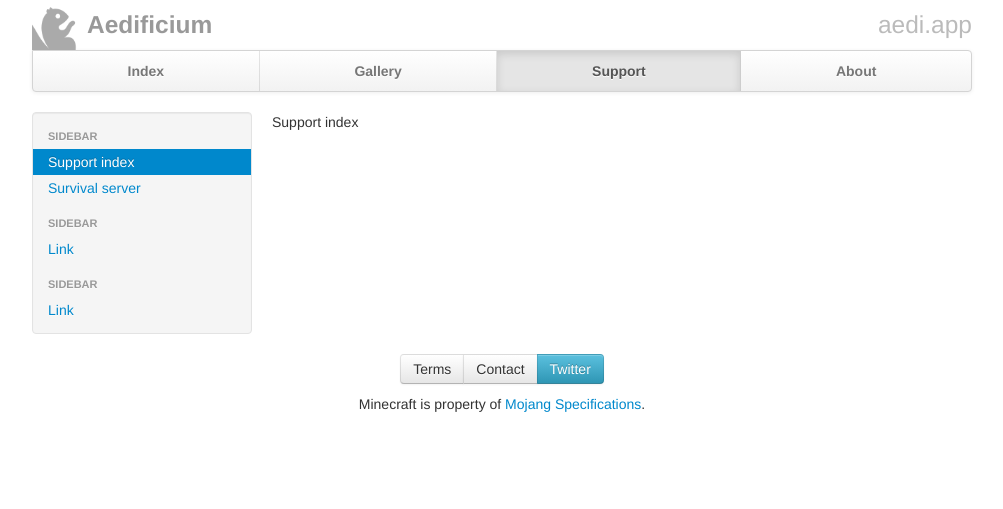
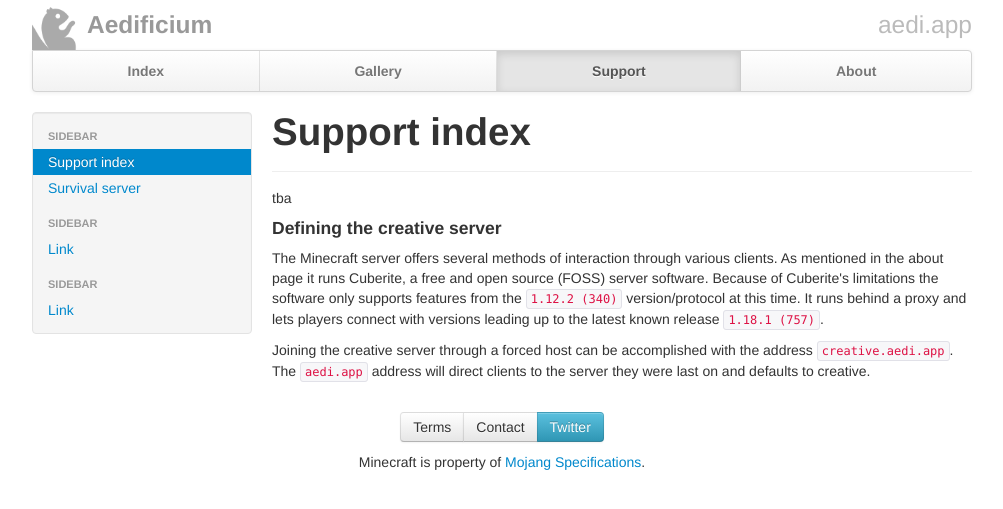
Before and after one commit to aedifi/website, a Jekyll site: the page built from support/index.md, in a window 1280 px wide. Shown: the top 509 px of the page, without its empty margins (138-1141 px from the left). Built offline with Jekyll 4.4.1, drawn with Linux system fonts in a browser that asks for light colours.

```diff
--- a/support/index.md
+++ b/support/index.md
@@ -4,4 +4,13 @@ title: Support index
 permalink: /support/
 ---
 
-Support index
+<section id="supportIndex">
+	<div class="page-header">
+		<h1>Support index</h1>
+	</div>
+	<p>tba</p>
+	<h4>Defining the creative server</h4>
+	<p>The Minecraft server offers several methods of interaction through various clients.  As mentioned in the about page it runs Cuberite, a free and open source (FOSS) server software.  Because of Cuberite's limitations the software only supports features from the <code>1.12.2 (340)</code> version/protocol at this time.  It runs behind a proxy and lets players connect with versions leading up to the latest known release <code>1.18.1 (757)</code>.</p>
+	<p>Joining the creative server through a forced host can be accomplished with the address <code>creative.aedi.app</code>.  The <code>aedi.app</code> address will direct clients to the server they were last on and defaults to creative.</p>
+</section>
+<hr class="hidden">
```
Also changed, not shown: redirect/guild.md (+1 -1 lines), redirect/vote/topg.md (+1 -1 lines), support/survival.md (+4 -4 lines).
